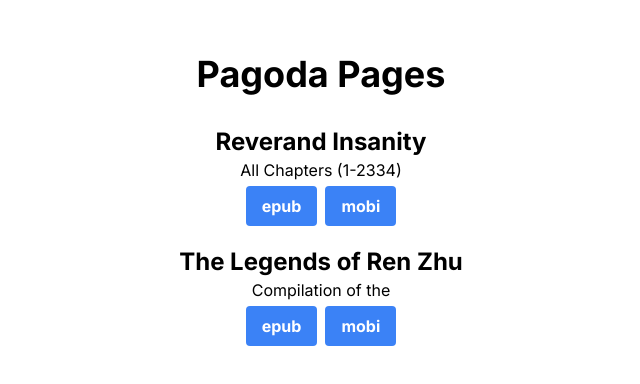
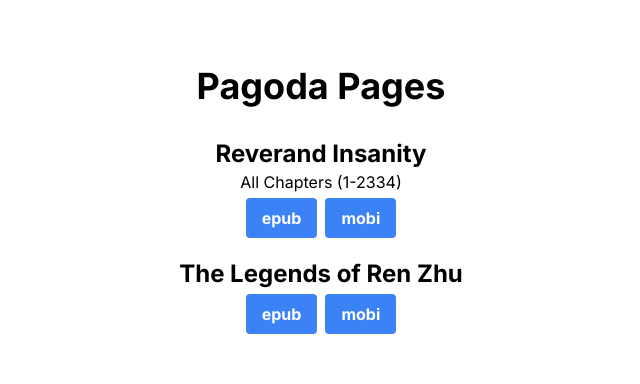
Before and after one commit to andepants/pagoda-pages, a Next.js app: page / in a window 1280 px wide. Shown: the part 190-574 px from the top of the page, without its empty margins (319-959 px from the left). Built offline with nearby package versions, Linux system fonts and the light colour scheme; no server answers.

Commit message:
add defer to script

```diff
--- a/src/app/page.tsx
+++ b/src/app/page.tsx
@@ -47,7 +47,6 @@ export default function Home() {
         </li>
         <li>
           <div className="text-2xl text-center font-bold">The Legends of Ren Zhu</div>
-          <div className="text-m text-center">Compilation of the </div>
           <div className="flex justify-center">
             <a href={riRenZhuLegendEpubLink} download className="btn-blue">epub</a>
             <a href={riRenZhuLegendMobiLink} download className="btn-blue">mobi</a>
```
